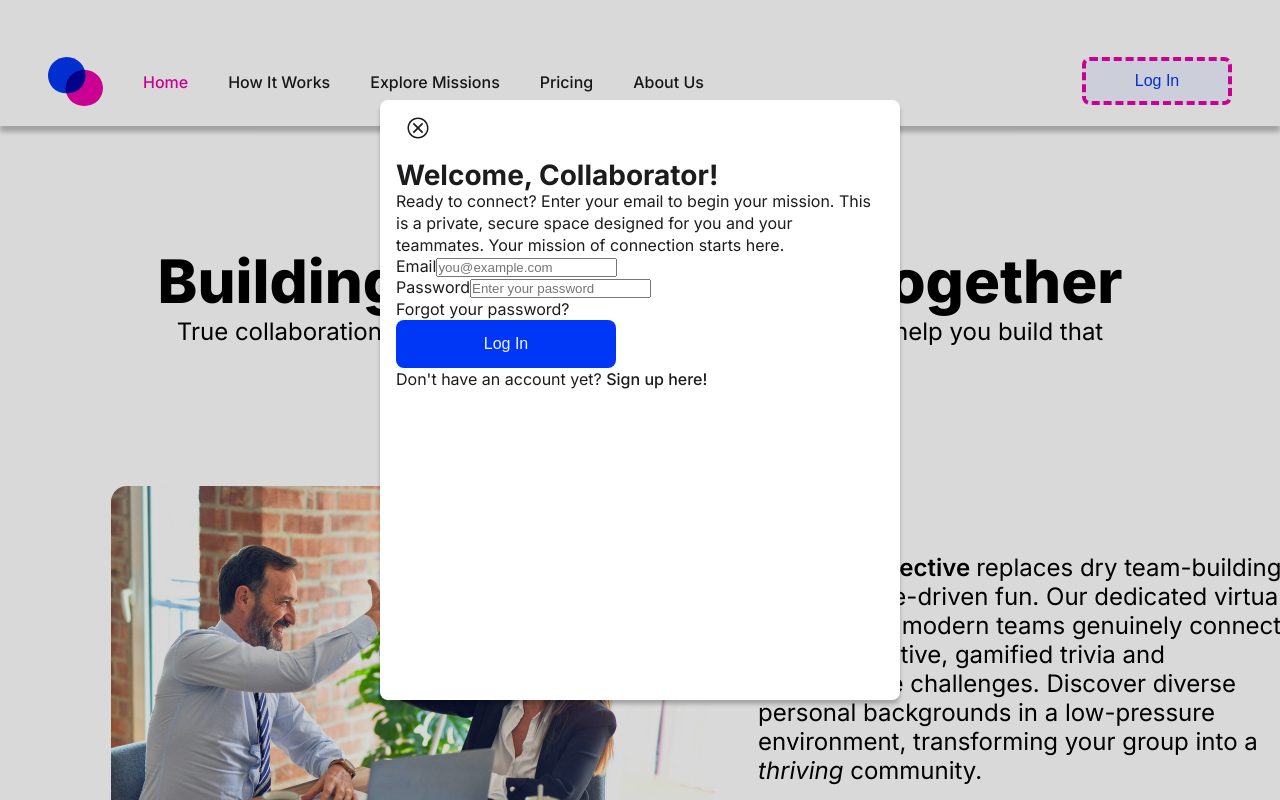
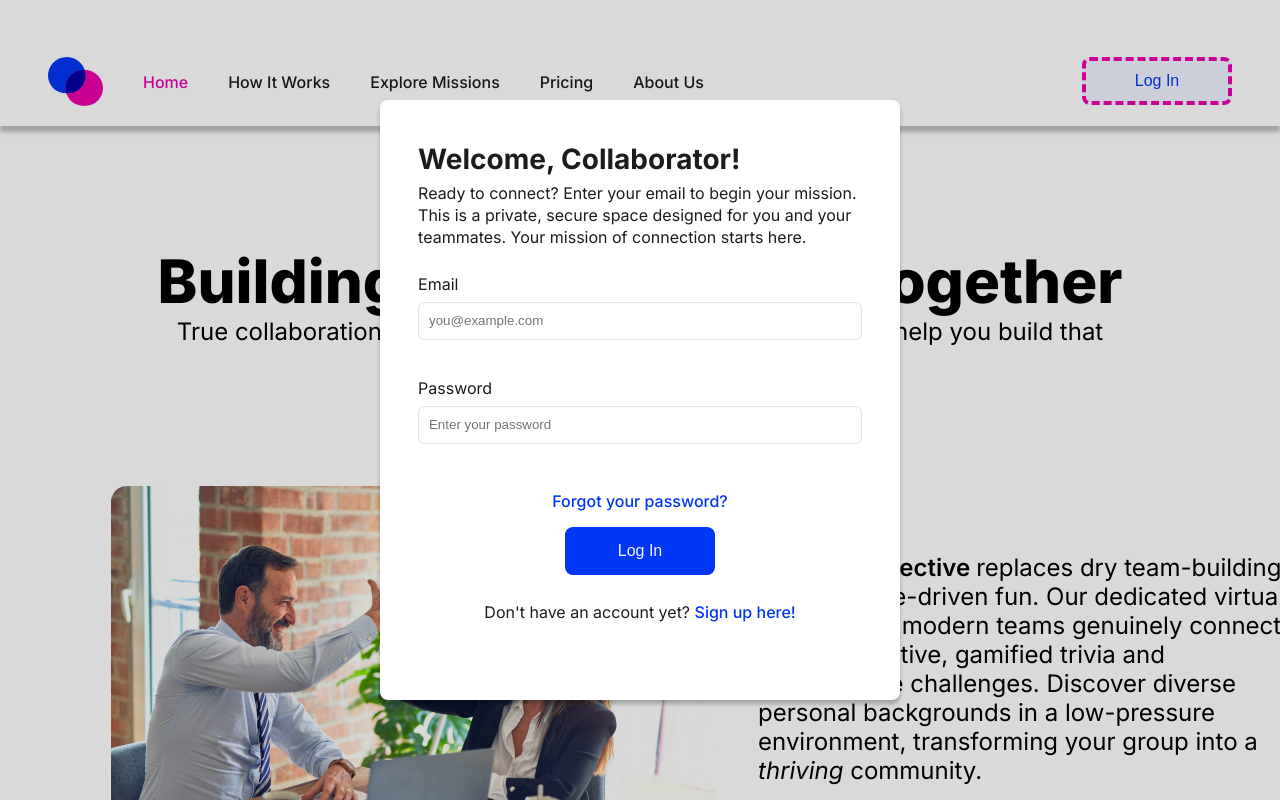
Before and after one commit to cherryontech/MissionCollective, a React (Vite) app: page / in a window 1280 px wide. Both pictures are taken after a click on the button "Log In". Shown: the top 800 px of the page. Built offline with nearby package versions, Linux system fonts and the light colour scheme.

Commit message:
some initial styling

```diff
--- a/src/Components/LoginModal.jsx
+++ b/src/Components/LoginModal.jsx
@@ -35,7 +35,7 @@ export default function LoginModal() {
           mission of connection starts here.
         </p>
         <form>
-          <div>
+          <div className="input">
             <label>Email</label>
             <input
               name="Email"
@@ -45,7 +45,7 @@ export default function LoginModal() {
               onChange={(e) => setEmail(e.target.value)}
             />
           </div>
-          <div>
+          <div className="input">
             <label>Password</label>
             <input
               name="Password"
@@ -57,7 +57,7 @@ export default function LoginModal() {
           </div>
         </form>
         <div className="loginNav">
-          <p>Forgot your password?</p>
+          <a>Forgot your password?</a>
           <button onClick={handleLogin}>Log In</button>
           <p>
             Don't have an account yet? <a>Sign up here!</a>
--- a/src/styles/LoginModal.css
+++ b/src/styles/LoginModal.css
@@ -20,13 +20,22 @@
   box-shadow: 0 4px 4px 0 rgba(0, 0, 0, 0.25);
   display: flex;
   flex-flow: column;
-  padding: 1rem;
+  padding: 2.47rem 2.38rem 3.5rem 2.38rem;
+}
+
+.iconButton {
+  height: 1.5rem;
+  margin-left: auto;
+  margin-right: 0;
+
 }
 
 .loginModal > h2 {
   font-size: 1.75rem;
   font-weight: 700;
   line-height: 1.875rem;
+  margin-top: 0.25rem;
+  margin-bottom: 0.5rem;
 }
 
 .loginModal p {
@@ -34,4 +43,42 @@
   font-size: 1rem;
   font-weight: 400;
   line-height: 1.375rem;
+  margin-bottom: 1.63rem;
 }
+
+.input {
+  display: flex;
+  flex-direction: column;
+  margin-bottom: 2.38rem;
+}
+
+.input label {
+  font-size: 1rem;
+  margin-bottom: 0.5rem;
+}
+
+.input input {
+  height: 2.375rem;
+  border-radius: 0.375rem;
+  border: 1px solid #E5E5E5;
+  padding: 0.5rem 0.62rem;
+}
+
+.loginNav {
+  margin: 0.6rem auto 0 auto;
+  display: flex;
+  flex-direction: column;
+  align-items: center;
+}
+
+.loginNav a {
+  margin-bottom: 1rem;
+  font-size: 1rem;
+  font-weight: 500;
+  color: #0036F5;
+}
+
+.loginNav button {
+  margin-bottom: 1.6rem;
+  width: 9.375rem;
+}
```
